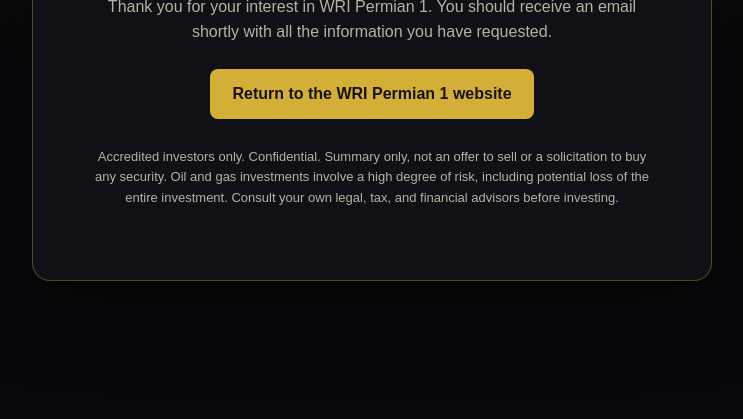
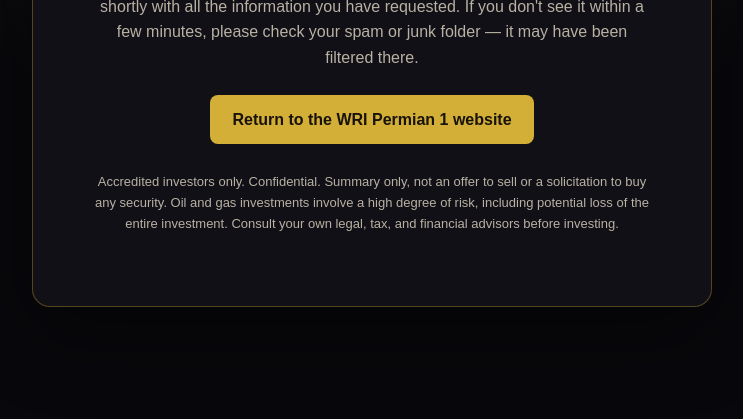
Before and after one commit to WRIPermianone/wri-landing-page, a website: page thank-you.html in a window 1280 px wide. Shown: the part 381-800 px from the top of the page, without its empty margins (268-1011 px from the left). Drawn offline with Linux system fonts and the light colour scheme.

Commit message:
Add spam folder check note to thank-you message

```diff
--- a/thank-you.html
+++ b/thank-you.html
@@ -75,7 +75,7 @@
   <main>
     <p class="eyebrow">Warrior Race Investments</p>
     <h1>Thank You for Your Interest</h1>
-    <p>Thank you for your interest in WRI Permian 1. You should receive an email shortly with all the information you have requested.</p>
+    <p>Thank you for your interest in WRI Permian 1. You should receive an email shortly with all the information you have requested. If you don't see it within a few minutes, please check your spam or junk folder — it may have been filtered there.</p>
     <p><a href="./index.html" class="return">Return to the WRI Permian 1 website</a></p>
     <p class="notice">Accredited investors only. Confidential. Summary only, not an offer to sell or a solicitation to buy any security. Oil and gas investments involve a high degree of risk, including potential loss of the entire investment. Consult your own legal, tax, and financial advisors before investing.</p>
   </main>
```
